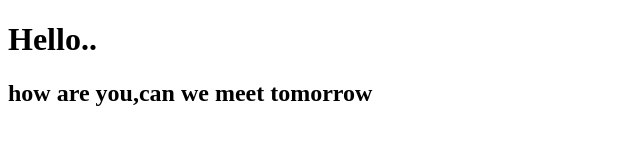
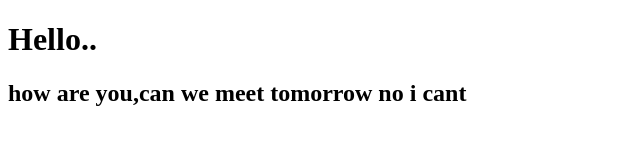
Before and after one commit to ahmedrashid6666/sample, a plain HTML site: page index.html in a window 1280 px wide. Shown: the whole page, without its empty margins (0-640 px from the left). Drawn offline with Linux system fonts and the light colour scheme.

Commit message:
negative answer added

```diff
--- a/index.html
+++ b/index.html
@@ -7,6 +7,6 @@
 </head>
 <body>
     <h1>Hello..</h1>
-    <h2>how are you,can we meet tomorrow</h2>
+    <h2>how are you,can we meet tomorrow no i cant</h2>
 </body>
 </html>
```
